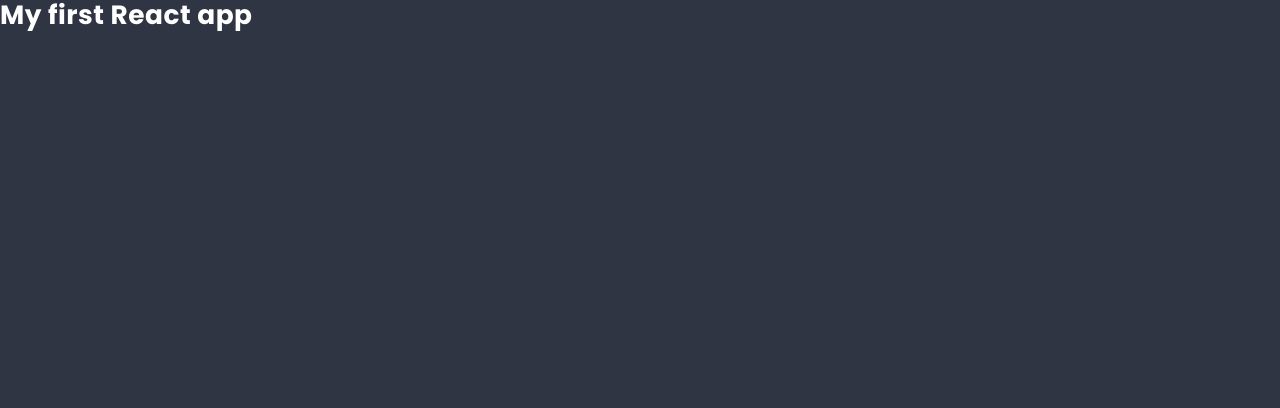
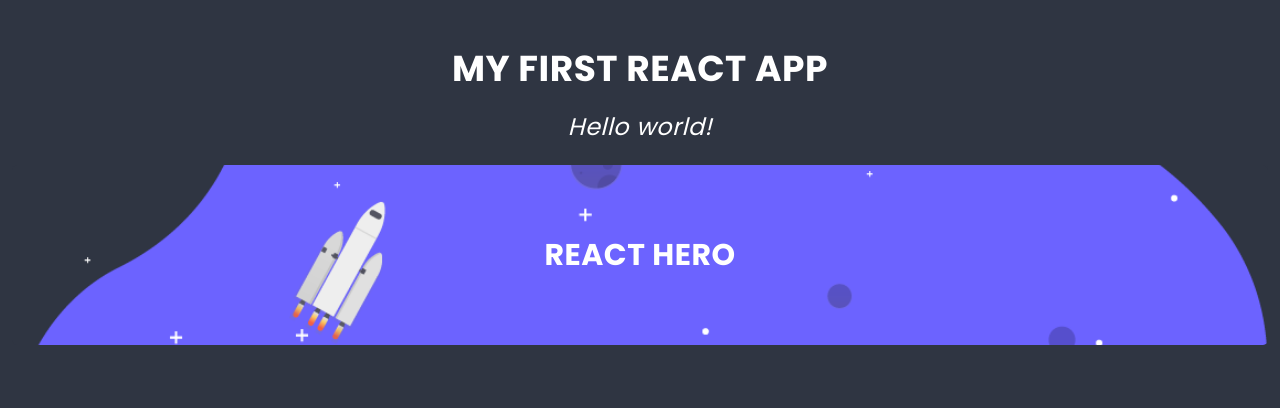
Before and after one commit to MichaelArka/React_One, a React app: page / in a window 1280 px wide. Built offline with nearby package versions, Linux system fonts and the light colour scheme.

Commit message:
[15.3] First React task

```diff
--- a/src/components/App/App.js
+++ b/src/components/App/App.js
@@ -1,11 +1,16 @@
 import React from 'react';
+import styles from './App.scss';
+import List from '../List/List.js';
+import Hero from '../Hero/Hero';
 
 class App extends React.Component {
   render() {
     return (
-      <div>
-        <h1>My first React app</h1>
-      </div>
+      <main className={styles.component}>
+        <h1 className={styles.title}>My first React app</h1>
+        <h2 className={styles.subtitle}>Hello world!</h2>
+        <List />
+      </main>
     )
   }
 }
--- /dev/null
+++ b/src/components/Hero/Hero.js
@@ -0,0 +1,15 @@
+import React from 'react';
+import styles from './Hero.scss';
+
+class Hero extends React.Component {
+  render() {
+    return (
+      <header className={styles.component}>
+        <h2 className={styles.title}>React Hero</h2>
+        <img className={styles.image} src="/src/images/space.png"></img>
+      </header>
+    )
+  }
+}
+
+export default Hero;
--- /dev/null
+++ b/src/components/List/List.js
@@ -0,0 +1,15 @@
+import React from 'react';
+import Hero from '../Hero/Hero';
+import styles from './List.scss';
+
+class List extends React.Component {
+  render() {
+    return (
+      <section className={styles.component}>
+        <Hero />
+      </section>
+    )
+  }
+}
+
+export default List;
--- a/src/index.html
+++ b/src/index.html
@@ -5,7 +5,7 @@
     <meta charset="UTF-8">
     <meta name="viewport" content="width=device-width, initial-scale=1.0">
     <meta http-equiv="X-UA-Compatible" content="ie=edge">
-    <title>Myapp</title>
+    <title>React_One</title>
     <link rel="stylesheet" href="https://use.fontawesome.com/releases/v5.8.1/css/all.css" integrity="sha384-50oBUHEmvpQ+1lW4y57PTFmhCaXp0ML5d60M1M7uH2+nqUivzIebhndOJK28anvf" crossorigin="anonymous">
 </head>
 
```
Also changed, not shown: src/images/space.png (added), 1 other file.
